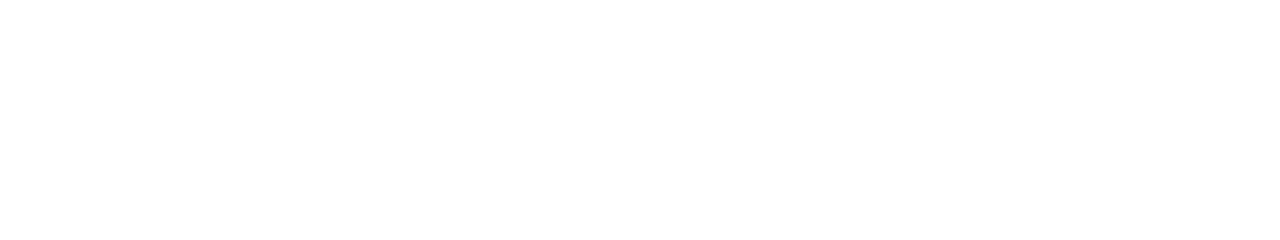
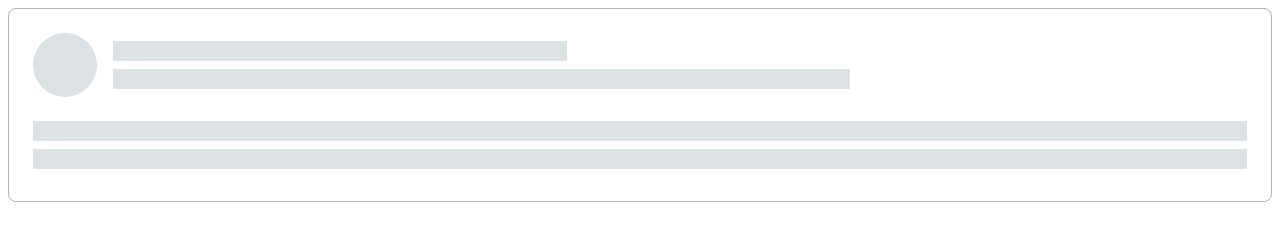
Before and after one commit to js-tasks-ru/htmlcss-20211125_alexander212, a website: page 04-lection2/02-skeleton/index.html in a window 1280 px wide. Drawn offline with Linux system fonts and the light colour scheme.

Commit message:
feat: add lesson-2 skeleton solution

```diff
--- a/04-lection2/02-skeleton/index.html
+++ b/04-lection2/02-skeleton/index.html
@@ -6,6 +6,18 @@
         <link rel="stylesheet" href="./skeleton.css">
     </head>
     <body>
-
+                <div class="skeleton">
+                    <div class="skeleton__header">
+                        <div class="skeleton__avatar"></div>
+                        <div class="skeleton__wrapper">
+                            <span class="skeleton__title"></span>
+                            <span class="skeleton__subtitle"></span>
+                        </div>
+                    </div>
+                    <div class="skeleton__content-box">
+                        <span class="skeleton__content"></span>
+                        <span class="skeleton__content"></span>
+                    </div>
+                </div>
     </body>
 </html>
--- a/04-lection2/02-skeleton/skeleton.css
+++ b/04-lection2/02-skeleton/skeleton.css
@@ -0,0 +1,56 @@
+.skeleton {
+  display: flex;
+  flex-wrap: wrap ;
+  width: 100%;
+  padding: 24px;
+  box-sizing: border-box;
+  border: 1px solid var(--grey-3);
+  border-radius: 8px;
+}
+
+.skeleton__header {
+  width: 100%;
+  display: flex;
+  flex-wrap: wrap;
+  margin-bottom: 24px;
+}
+
+.skeleton__wrapper {
+  flex-grow: 2;
+}
+.skeleton__avatar {
+  width: 64px;
+  height: 64px;
+  margin-right: 16px;
+  border-radius: 50%;
+  background-color: var(--grey-2);
+}
+
+
+.skeleton__title {
+  display: block;
+  height: 20px;
+  width: 40%;
+  margin: 8px 0 0 0;
+  background-color: var(--grey-2);
+}
+
+.skeleton__subtitle {
+  display: block;
+  height: 20px;
+  width: 65%;
+  margin: 8px 0 0 0;
+  background-color: var(--grey-2);
+}
+
+.skeleton__content-box {
+  width: 100%;
+}
+
+.skeleton__content {
+  display: block;
+  height: 20px;
+  width: 100%;
+  background-color: var(--grey-2);
+  margin: 0 0 8px 0;
+}
```
